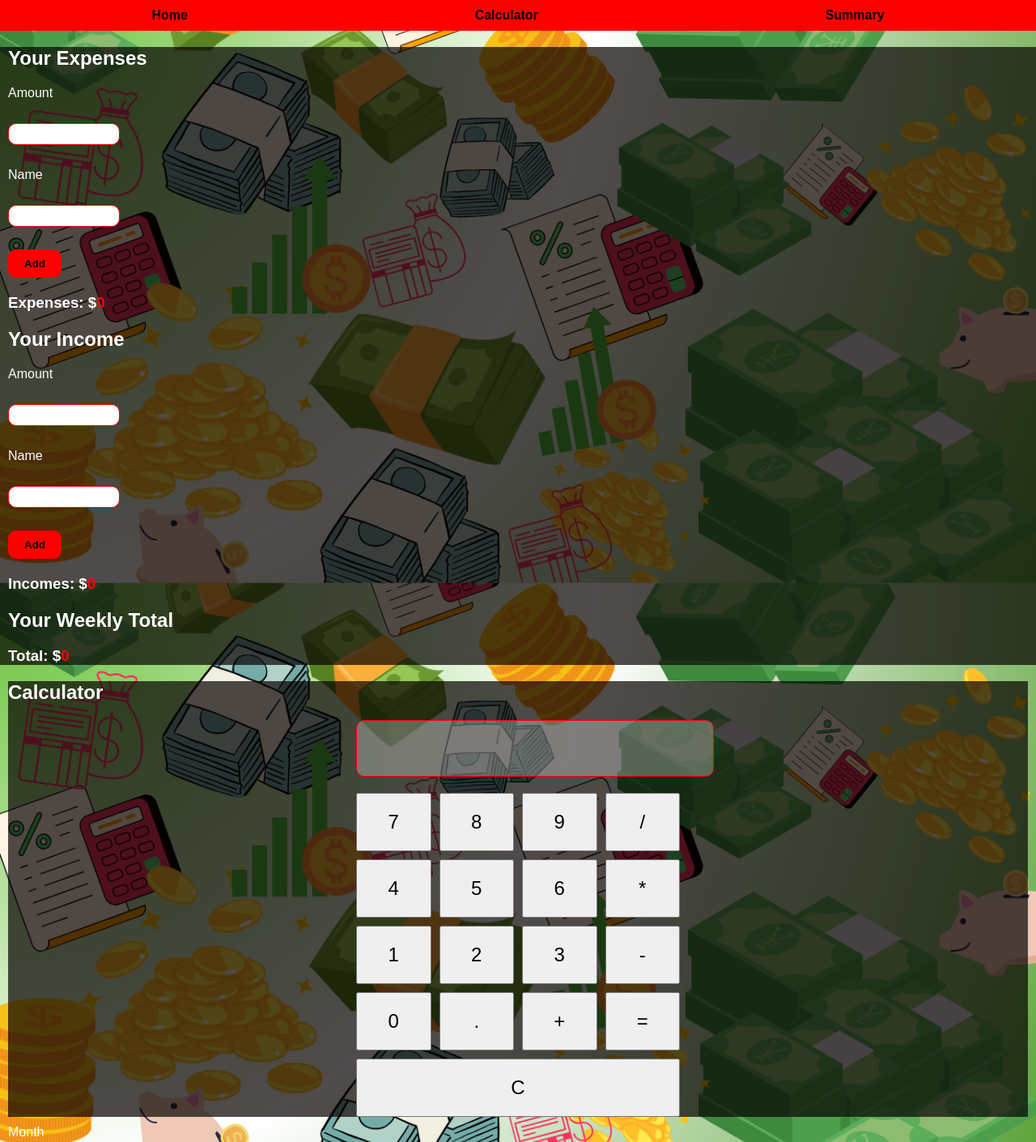
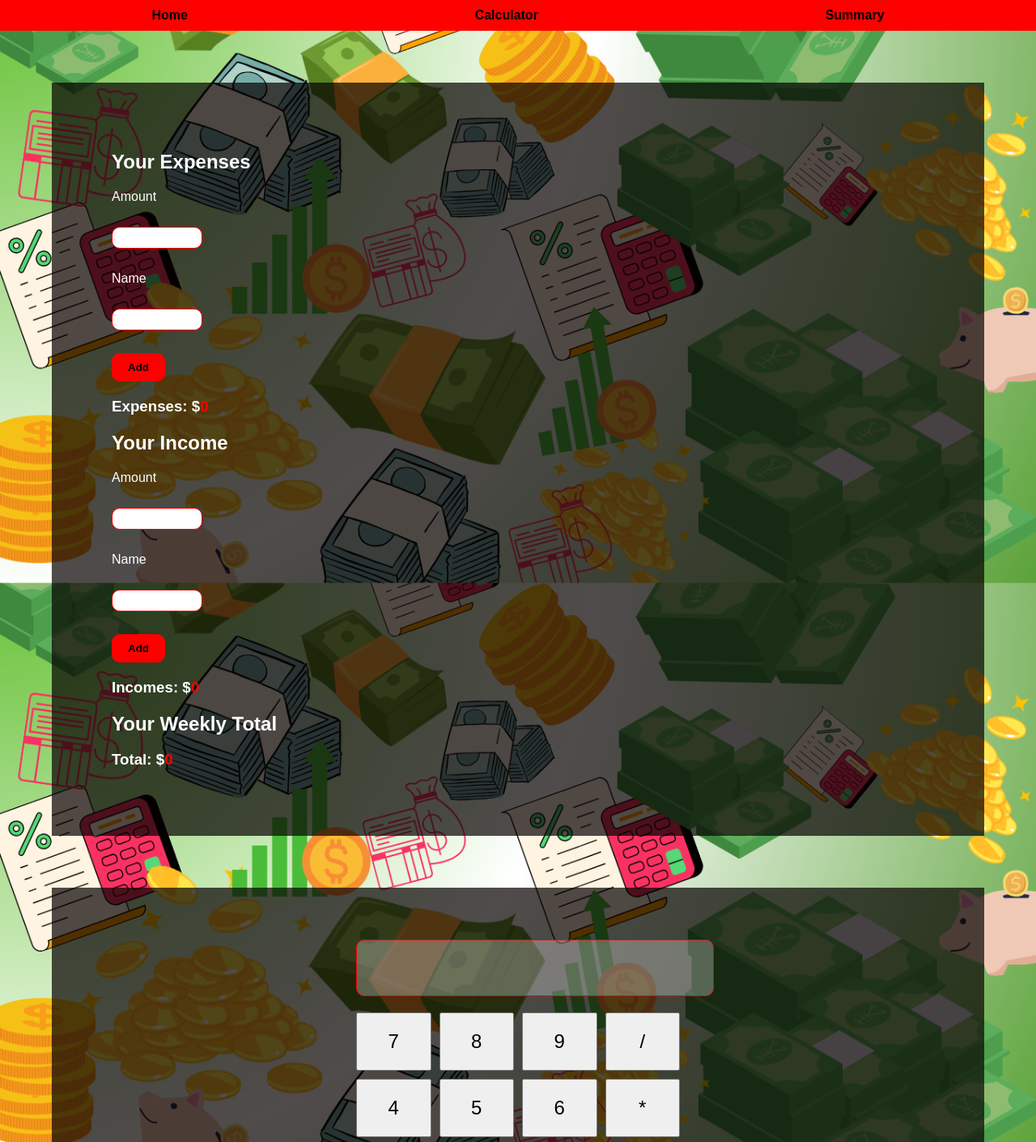
Before and after one commit to 100prein/aSpending_web-Github, a plain HTML site: page index.html in a window 1280 px wide. Shown: the top 1410 px of the page at 81% size. Drawn offline with Linux system fonts and the light colour scheme.

Commit message:
Better styling

```diff
--- a/index.html
+++ b/index.html
@@ -70,7 +70,6 @@
     <!--Calculator-->
 
     <div id="calcul" class="output">
-        <h2>Calculator</h2>
         <div class="calculator">
             <input type="text" id="calcDisplay" disabled>
             <button onclick="calcInput('7')">7</button>
@@ -123,4 +122,7 @@
     </script>
     <script src="./src/script.js"></script>
 </body>
+<footer>
+    <p>Lorem ipsum dolor sit amet consectetur, adipisicing elit. Non assumenda voluptates provident doloribus deserunt labore, repellat eaque aperiam quis molestias minima! Molestiae nisi velit molestias eveniet fugit atque tenetur illo.</p>
+</footer>
 </html>
--- a/src/styles.css
+++ b/src/styles.css
@@ -12,11 +12,14 @@ body {
 .budgetSection {
     background:  rgba(7, 0, 0, 0.7);
     color: white;
-    margin: auto;
+    margin: 5%;
+    padding: 5%;
 }
 
 #calcul {
     background:  rgba(7, 0, 0, 0.7);
+    margin: 5%;
+    padding: 5%;
 }
 .nav_sect {
     background-color: red;
```
